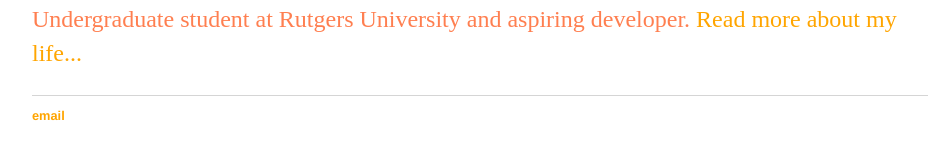
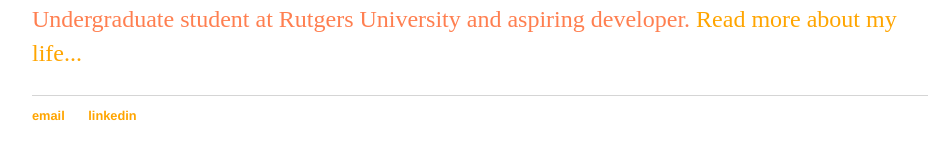
Before and after one commit to jarelle22/jarelleboac.github.io, a Jekyll site: the page built from index.html, in a window 1280 px wide. Shown: the part 194-354 px from the top of the page, without its empty margins (160-1088 px from the left). Built offline with Jekyll 4.4.1, drawn with Linux system fonts in a browser that asks for light colours.

Commit message:
Update default.html

```diff
--- a/_layouts/default.html
+++ b/_layouts/default.html
@@ -22,7 +22,7 @@
 			<footer>
 	    		<ul>
 	        		<li><a href="mailto:jarellefboac@gmail.com">email</a></li>
-				<li><a href="https://www.linkedin.com/in/jarelle-boac-95b005178"></a></li>
+				<li><a href="https://www.linkedin.com/in/jarelle-boac-95b005178">linkedin</a></li>
 				</ul>
 			</footer>
 		</body>
```
